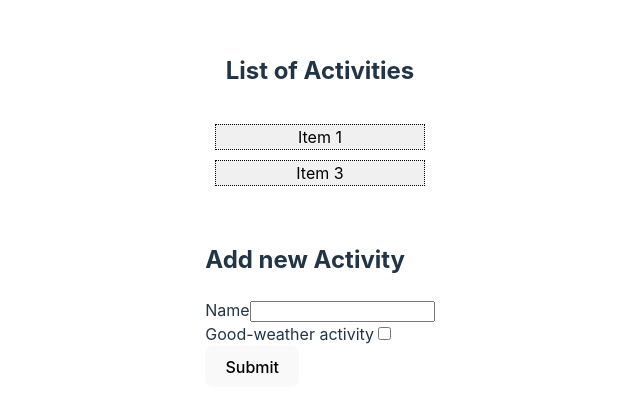
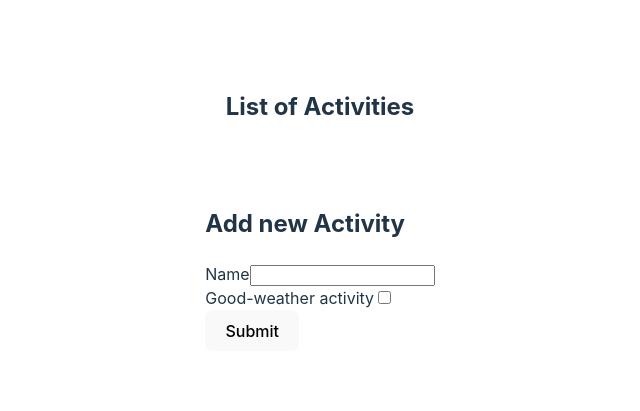
Before and after one commit to fadiktekin/fadik-jasper-weather-app, a React (Vite) app: page / in a window 1280 px wide. Shown: the part 195-606 px from the top of the page, without its empty margins (320-960 px from the left). Built offline with nearby package versions, Linux system fonts and the light colour scheme.

Commit message:
add activities functinoality

```diff
--- a/src/App.jsx
+++ b/src/App.jsx
@@ -1,12 +1,17 @@
+import { useState } from "react";
 import { Form } from "./components/Form";
 import { List } from "./components/List";
 import "./App.css";
 
 function App() {
+  const [activities, setActivities] = useState([]);
+  function handleAddActivity(activity) {
+    setActivities([...activities, activity]);
+  }
   return (
     <>
-      <List></List>
-      <Form></Form>
+      <List activities={activities}></List>
+      <Form onAddActivity={handleAddActivity}></Form>
     </>
   );
 }
--- a/src/components/Form/index.jsx
+++ b/src/components/Form/index.jsx
@@ -1,7 +1,7 @@
 import "./Form.css";
 import { uid } from "uid";
 
-export function Form({ handleAddActivity }) {
+export function Form({ onAddActivity }) {
   function onSubmit(event) {
     event.preventDefault();
     const formData = new FormData(event.currentTarget);
@@ -13,7 +13,9 @@ export function Form({ handleAddActivity }) {
       isForGoodWeather: data.isForGoodWeather === "on",
     };
 
-    console.log(result);
+    onAddActivity(result);
+    event.currentTarget.reset();
+    event.currentTarget.elements.name.focus();
   }
 
   return (
--- a/src/components/List/index.jsx
+++ b/src/components/List/index.jsx
@@ -1,18 +1,13 @@
 import "./List.css";
 
-export function List() {
-  const items = [
-    { id: 1, name: "Item 1", isGoodWeather: true },
-    { id: 2, name: "Item 2", isGoodWeather: false },
-    { id: 3, name: "Item 3", isGoodWeather: true },
-  ];
-
+export function List({ activities }) {
+  console.log(activities);
   return (
     <div className="list-container">
       <h2>List of Activities</h2>
       <ul className="list">
-        {items
-          .filter((item) => item.isGoodWeather)
+        {activities
+          .filter((item) => item.isForGoodWeather)
           .map((item) => (
             <li key={item.id} className="listItem">
               {item.name}
```
